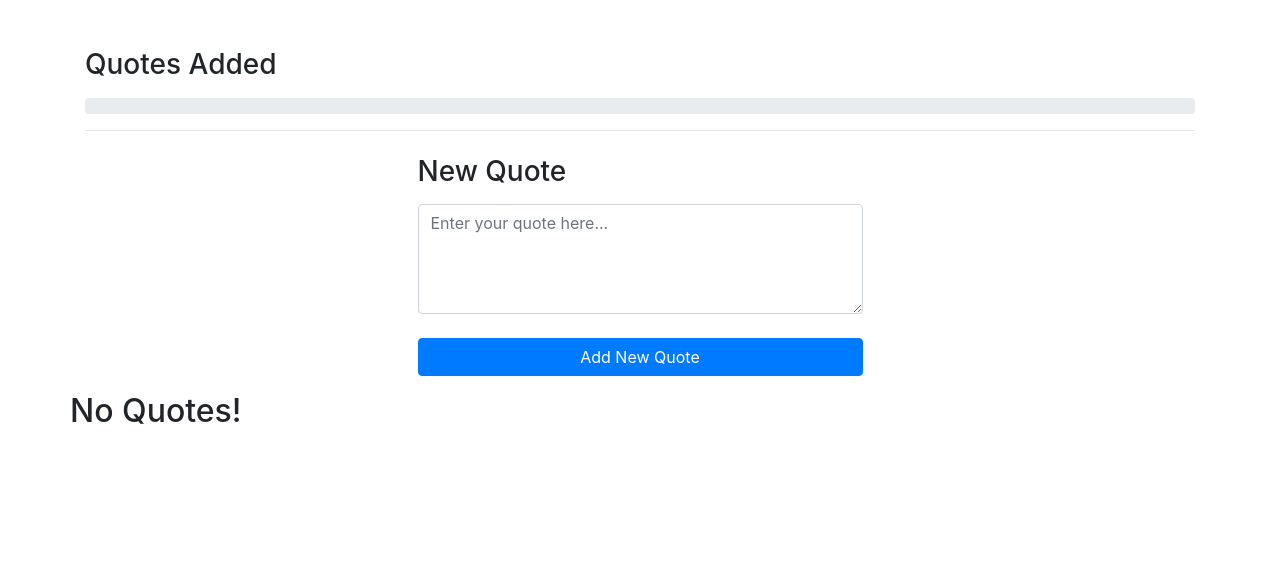
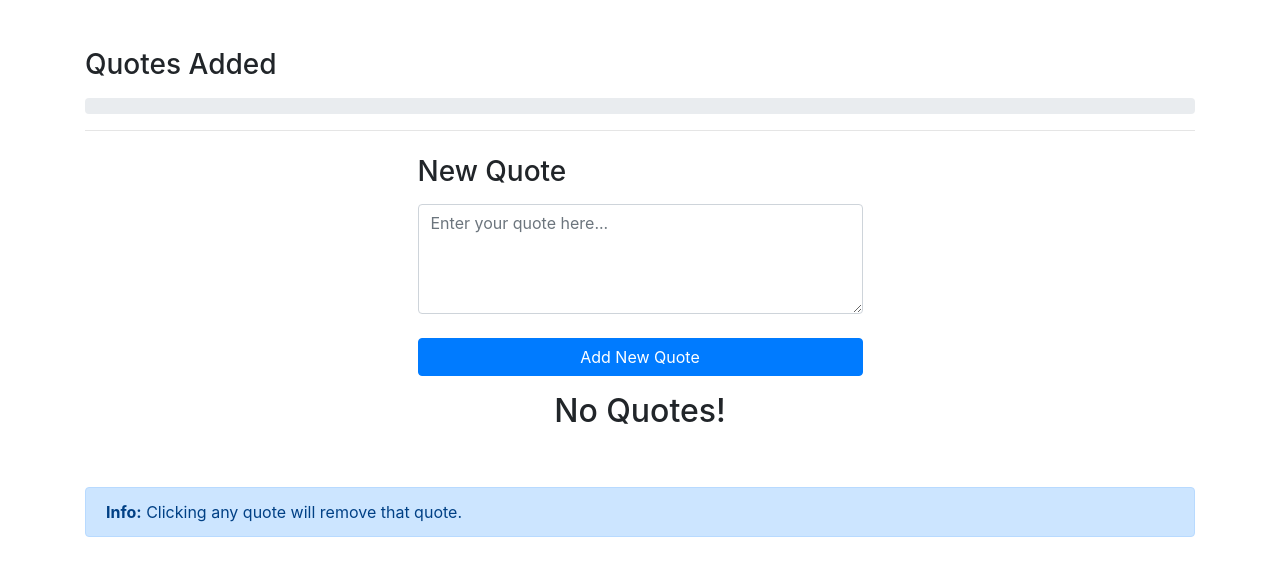
Before and after one commit to rehan-sattar/vue-quotes-manager, a Vue app: page / in a window 1280 px wide. Shown: the top 576 px of the page. Built offline with nearby package versions, Linux system fonts and the light colour scheme.

Commit message:
new: Delete quote and add info alert

```diff
--- a/src/App.vue
+++ b/src/App.vue
@@ -3,6 +3,9 @@
     <QuotesProgressBar :totalQuotes="quotes.length" />
     <QuoteForm :addQuote="addQuote" />
     <QuoteList :quotes="quotes" @onDeletQuote="deleteQuote" />
+    <div class="alert alert-primary mt-5" role="alert">
+      <b>Info:</b> Clicking any quote will remove that quote.
+    </div>
   </div>
 </template>
 
--- a/src/components/QuoteList.vue
+++ b/src/components/QuoteList.vue
@@ -1,6 +1,6 @@
 <template>
   <div class="row">
-    <div class="text-center" v-if="quotes.length === 0">
+    <div class="col text-center" v-if="quotes.length === 0">
       <h2>No Quotes!</h2>
     </div>
     <div class="col-md-4 col-lg-4 col-sm-12" v-for="quote in quotes" :key="quote.id">
```
